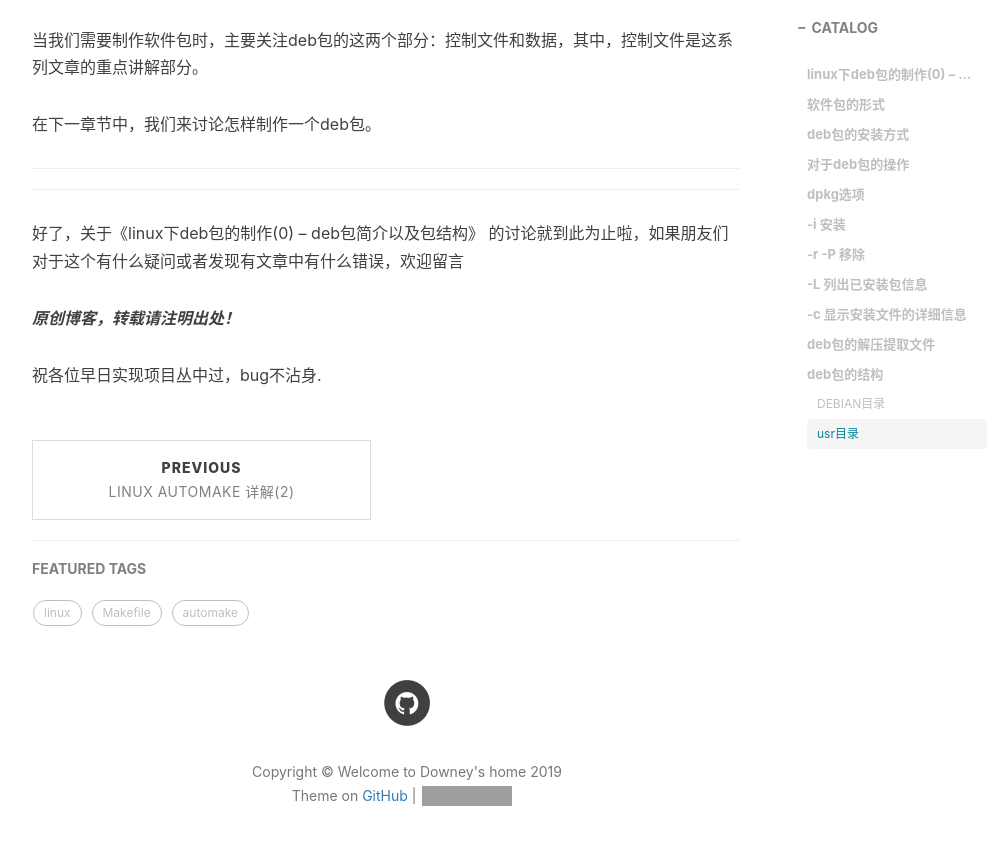
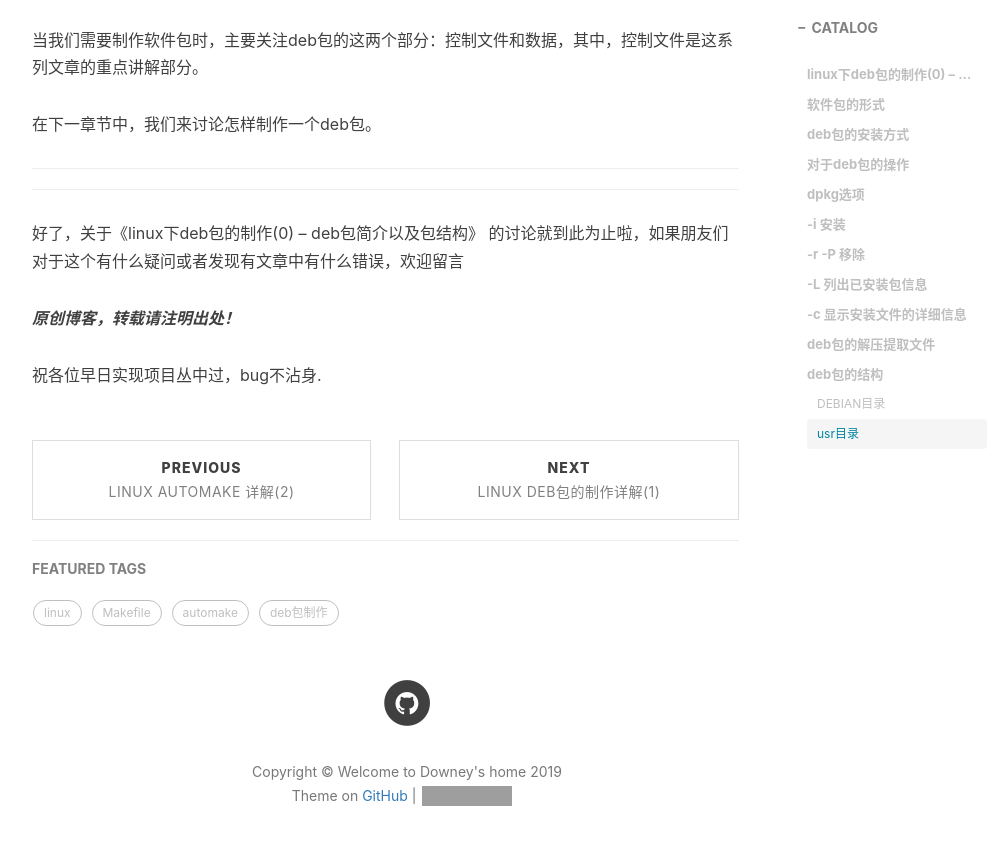
Before and after one commit to downeyboy/downeyboy.github.io, a Jekyll site: the page built from _posts/2019-05-28-mk_deb_pack_series_0.md, in a window 1280 px wide and 900 px high, scrolled down 6186 px. Shown: the top 845 px of the window, without its empty margins (233-1234 px from the left). Built offline with Jekyll 4.4.1, drawn with Linux system fonts in a browser that asks for light colours; nearby versions of some CDN libraries; Markdown is read by kramdown in place of the engine named in the settings; comment, search, counter and statistics services are not loaded; some of the changed lines change nothing that is shown; grey boxes are pictures that could not be loaded.

Commit message:
add : mkdeb - 1

````diff
--- a/_posts/2019-05-28-mk_deb_pack_series_0.md
+++ b/_posts/2019-05-28-mk_deb_pack_series_0.md
@@ -188,7 +188,6 @@
 ```
 
 
-
 ****
 
 #### DEBIAN目录
--- /dev/null
+++ b/_posts/2019-05-29-mk_deb_pack_series_1.md
@@ -0,0 +1,316 @@
+---
+layout:     post
+title:      linux deb包的制作详解(1)
+subtitle:      -- deb包制作示例
+date:       2019-05-29
+author:     Downeyboy
+header-img: img/blog-post-bg.jpg
+catalog: true
+tags:	    linux deb包制作
+---
+
+# linux下deb包的制作(1) -- deb包制作示例
+在上一章节中，对deb包的使用、其内部结构做了简单的介绍，旨在建立一个基本的概念。
+
+在这一章节中，我们开始尝试制作一个 hello world deb包，以一个简单的示例入手来看看deb包是怎么被建立的。
+
+在这个示例中，我们使用二进制包的形式发布，事实上，大多数的deb包都是以这种形式发布的。
+
+
+****
+
+## 准备可执行文件
+源文件一共有三个：
+
+```
+main.c share_lib.c share_lib.h
+```
+
+实现的功能为：
+* share_lib.c中定义func(),函数执行结果为：打印"hello wolrd"。
+* main.c 调用share_lib.c中的func()函数
+* 将share_lib.c、编译成动态库，将要安装到系统目录。
+
+源码是这样的：
+main.c:
+```
+#include "share_lib.h"
+void main(void)
+{
+  func();
+}
+```
+
+share_lib.c:
+```
+
+#include "share_lib.h"
+void func(void)
+{
+  printf("hello world!\r\n");
+}
+```
+
+share_lib.h:
+
+```
+#include <stdio.h>
+void func(void);
+```
+
+编译指令：
+```
+gcc -shared -fPIC share_lib.c -o libmk_deb_lib.so
+gcc main.c -L. -lmk_deb_lib -o hello_world
+```
+
+编译得到的文件为两个：
+```
+hello_world    libmk_deb_lib.so
+```
+
+
+****
+
+### 数据文件放置目录
+在当前示例中，与程序相关的数据文件一共有两个：
+
+
+```
+hello_world  libmk_deb_lib.so
+```
+
+当涉及到文件的安装时，我们将hello_world安装到/usr/bin目录下，而将libmk_deb_lib.so安装到/usr/lib目录下，遂创建两个目录:
+
+
+```
+mkdir -p usr/lib
+mkdir -p usr/bin
+```
+
+然后将hello_world、libmk_deb_lib.so放置在对应的目录下。
+
+同样的，如果需要安装其他的配置文件到系统目录中，比如安装配置文件到/etc/中，就创建一个相应的etc/目录。
+
+
+****
+
+## 创建并完善控制文件
+在上一章节中提到，deb包主要包含控制文件和数据文件，数据文件已经准备好，我们就来完善控制文件。
+
+首先，创建DEBIAN目录：
+```
+mkdir DEBIAN
+cd DEBIAN
+```
+
+在DEBIAN目录下创建在上一章节中提到的必要的文件：
+```
+changelog control copyright.
+```
+
+为了演示需要，再添加两个脚本文件：postinst 和 postrm，分别在安装时调用和卸载时调用。
+```
+touch  changelog   control   copyright   postinst   postrm
+```
+
+然后对每个文件进行编辑：
+
+
+****
+
+### control
+这个文件算是制作deb包过程中最重要的文件之一了，包含了很多供 dpkg、dselect、apt-get、apt-cache、aptitude 等包管理工具进行管理时所使用的许多变量，使实现deb包管理的主要文件。
+
+在当前示例中，control文件内容是这样的：
+```
+1 Source:mkdeb
+2 Priority:optional
+3 Maintainer:downey
+4 Build-Depends:diodon
+5 Standards-Version:4.0.0
+6 Version:1.0.0
+7 Package:mkdeb
+8 Architecture:amd64
+9 Description:This package just for test!
+10     just print hello world!
+11
+```
+
+#### 各字段的含义
+第一行：Source ： 软件包名，且仅是软件包名，不包含版本架构之类的信息。
+第二行：Priority ：描述了该软件包的优先级，软件包的优先级有：required(系统必须)、important(重要)、standard(标准，默认安装)或者optional(可选，默认不安装，需自行安装)，常规优先级(不与其他包冲突)的包可以改为optional，extra这个选项已经被弃用了，可以用optional来代替。
+第三行：Maintainer： 维护者信息，可以添加姓名和电子邮件地址。
+第四行：Build-Depends ： 列出编译该软件包需要的其他软件包，这里的diodon只是一个演示，并不起实际作用，而对于某些归属于build-essential的软件，例如gcc 和 make等就不需要列出。
+第五行：Standards-Version ： 软件所依据的debian标准版本号
+第六行： Version ：当前deb包的版本号。
+第七行：Package ：二进制包的包名
+第八行： Architecture ：目标机器上的运行架构，由于当前软件包是在amd64平台上编译的二进制包，所以只支持amd64平台.除了指定对应的目标平台以外，该选项还可取值为：any、all。一般而言，源码、文本、图像或者解释型语言脚本独立与体系架构，可以使用all和any，如果值为all，那么将强制软件包只能编译平台无关的包。
+第九行： Description ：当前包的描述，短描述直接写在第一场，更详细的描述可以另起一行。
+
+
+****
+
+#### 更多字段
+下面是上述示例中未列出但较为重要的选项：
+* Section：描述该软件包要进入发行版中的分类，你可能曾经有注意到，debian仓库被分为几个类别：main(自由软件)、non-free (非自由软件)以及 contrib (依赖于非自由软件的自由软件)，在这些大的分类下还有多个逻辑上的子分类，通常这个选项并非必须，但是有助于deb软件的分发。
+* Package interrelationship fields ：这不是一个选项字段，这一部分要讲的是一系列的软件字段，其中包含Depends、Recommends、 Suggests、Pre-Depends、Conflicts、Breaks、Provides、Replaces。不难理解的是，系统中的软件包不都是独立存在的，一个包与另一个包会存在或多或少的关系，这一系列软件包展示了debian软件系统中最重要的特性，它指示了每个软件包与其他软件包之间的关系，下面逐一讲解。
+
+
+    * Depends：此软件包仅当它依赖的软件包均已安装后才可以安装。如果你的软件包有必须依赖软件包，写在这个列表之后，如果没有要求的软件包该软件便不能正常运行。
+    * Recommends ： 这一项并不是严格意义上必须安装才能保证运行。但是推荐安装以获得当前安装包更完整的功能。
+    * Suggests ： 此项中的软件包可以和本程序更好地协同工作，但不是必须的
+    * Pre-Depends ： 在此项列出的安装包中，仅当这些安装包已经安装并且正确配置的情况下，才能正常安装。与Depends不同的是，Depends针对运行，而此项针对安装。
+    * Conflicts ： 表示有冲突的安装包，仅当所有冲突的软件包都已经删除后此软件包才可以安装。
+    * Breaks ： 同样带有冲突性质，此项中列出的软件包将会损坏当前软件包。
+    * Replaces ： 当你的程序要替换其他软件包的某些文件，或是完全地替换另一个软件包(与 Conflicts 一起使用)。列出的软件包中的某些文件会被你软件包中的文件所覆盖。
+
+
+* Homepage ： 放置上游项目首页的URL，该URL提供安装信息。
+* Essential ： 这个字段是一个bool值，如果值为yes，这个软件包将只能升级替换，而不能被移除，当不指定该选项时，默认为no。
+* Installed-Size ： 提供一个预估的包大小，提示安装需要的大概磁盘空间，这个大小可能根据文件系统的不同而不同。
+* Files ： 该字段提供所有文件的大小以及md5值，它的格式是这样的：
+```
+Files:
+ 4c31ab7bfc40d3cf49d7811987390357 1428 text extra example_1.2-1.dsc
+ c6f698f19f2a2aa07dbb9bbda90a2754 571925 text extra example_1.2.orig.tar.gz
+ 938512f08422f3509ff36f125f5873ba 6220 text extra example_1.2-1.diff.gz
+ 7c98fe853b3bbb47a00e5cd129b6cb56 703542 text extra example_1.2-1_i386.deb
+```
+* Checksums-Sha1和Checksums-Sha256：提供包内所有文件的sh1和sha256签名。格式是这样的：
+```
+Checksums-Sha1:
+ 1f418afaa01464e63cc1ee8a66a05f0848bd155c 1276 example_1.0-1.dsc
+ a0ed1456fad61116f868b1855530dbe948e20f06 171602 example_1.0.orig.tar.gz
+ 5e86ecf0671e113b63388dac81dd8d00e00ef298 6137 example_1.0-1.debian.tar.gz
+ 71a0ff7da0faaf608481195f9cf30974b142c183 548402 example_1.0-1_i386.deb
+Checksums-Sha256:
+ ac9d57254f7e835bed299926fd51bf6f534597cc3fcc52db01c4bffedae81272 1276 example_1.0-1.dsc
+ 0d123be7f51e61c4bf15e5c492b484054be7e90f3081608a5517007bfb1fd128 171602 example_1.0.orig.tar.gz
+ f54ae966a5f580571ae7d9ef5e1df0bd42d63e27cb505b27957351a495bc6288 6137 example_1.0-1.debian.tar.gz
+ 3bec05c03974fdecd11d020fc2e8250de8404867a8a2ce865160c250eb723664 548402 example_1.0-1_i386.deb
+```
+
+更多control文件字段细节可以参考[官方文档-control](https://www.debian.org/doc/debian-policy/ch-controlfields.html)
+
+
+****
+
+### changelog
+对于changelog字段，也有其固定的格式，这可能跟我们的日常习惯不太一致。
+
+对于我们平常的使用，changelog所起到的作用主要是记录历史变更，只要保证这个文件中的内容清晰易懂即可，但debian包管理系统它提供的自动管理机制能更方便地对历史变更进行操作，要付出的代价就是我们要遵循它的语法。
+
+在当前示例中，使用的changelog文件是这样的：
+```
+mkdeb (1.0.0) unstable; urgency=low
+
+  * Initial release
+
+ downey <linux_downey@sina.com>  Sun,14 Apr 2019 00:00:00 +100
+
+```
+
+下面就系统地讲一下debian包中changelog中的语法：
+```
+package (version) distribution(s); urgency=urgency
+  [optional blank line(s), stripped]
+  * change details
+  more change details
+  [blank line(s), included in output of dpkg-parsechangelog]
+  * even more change details
+  [optional blank line(s), stripped]
+-- maintainer name <email address>[two spaces]  date
+```
+***
+首先，第一行的内容为：
+```
+包名 (版本号) 目标发行版(可以是列表);当前修改的重要性=重要性
+```
+格式严格按照官方提供的模板，包括分号，空格等。
+
+***
+从第二行开始，除了最后一行，这一部分被视为changelog的真正**描述部分**，以空格或者tab缩进。
+
+**描述部分**的开头和最后可选地添加一个空行，建议添加，这样可以使真个文本更加清晰，毕竟changelog的目的就在于清晰地表达变更历史。
+
+描述正文部分需要以* 开头，再添加相应的变更描述，更详细的描述可以另起一行。
+
+***
+最后一行的内容为：
+```
+维护者名称 <邮箱地址>  日期
+```
+需要注意的是，邮箱地址需要以<>包含，而日期格式为：
+```
+day-of-week, dd month yyyy hh:mm:ss +zzzz
+```
+这一部分参考上面的示例就可以理解，唯一需要解释的就是+zzzz，这一部分表示时区信息。
+
+更多changelog文件字段细节可以参考[官方文档-changelog](https://www.debian.org/doc/debian-policy/ch-source.html#s-dpkgchangelog)
+
+
+
+
+
+
+
+
+****
+
+### copyright
+每个包都必须伴随着copyright文件，copyright文件是没有具体的语法要求的，作者仅需要把License声明放在里面即可。
+
+
+
+
+****
+
+## 使用dpkg-deb指令创建deb包
+到这里，整个deb包的准备部分已经完成，现在整个目录结构是这样的：
+
+
+```
+make_deb_test/
+├── bin
+│   └── mk_deb
+├── DEBIAN
+│   ├── changelog
+│   ├── control
+│   ├── copyright
+│   ├── postinst
+│   └── postrm
+└── usr
+└── lib
+└── libmk_deb_lib.so
+```
+
+
+然后我们回到编译deb包的root目录(也就是make_deb_test存在的目录)，使用下面的指令编译deb包：
+```
+dpkg-deb -b make_deb_test/ debhello_1.0.0-1.0_amd64.deb
+```
+dpkg-deb -b指令会根据提供的源码目录创建一个deb包，当然前提是该源码目录下存在上述提到的必要的文件。
+
+接下来我们可以使用dpkg命令对该deb包进行操作了。
+
+
+
+
+****
+
+### 源码地址
+[点击这里](https://github.com/linux-downey/mk_binary_deb_demo) 获取本示例中源代码
+
+参考:[官方手册](https://www.debian.org/doc/manuals/maint-guide/dreq.zh-cn.html#changelog)
+
+
+
+***
+***
+
+好了，关于《linux下deb包的制作(1) -- deb包制作示例》  的讨论就到此为止啦，如果朋友们对于这个有什么疑问或者发现有文章中有什么错误，欢迎留言
+
+***原创博客，转载请注明出处！***
+
+祝各位早日实现项目丛中过，bug不沾身.
````
